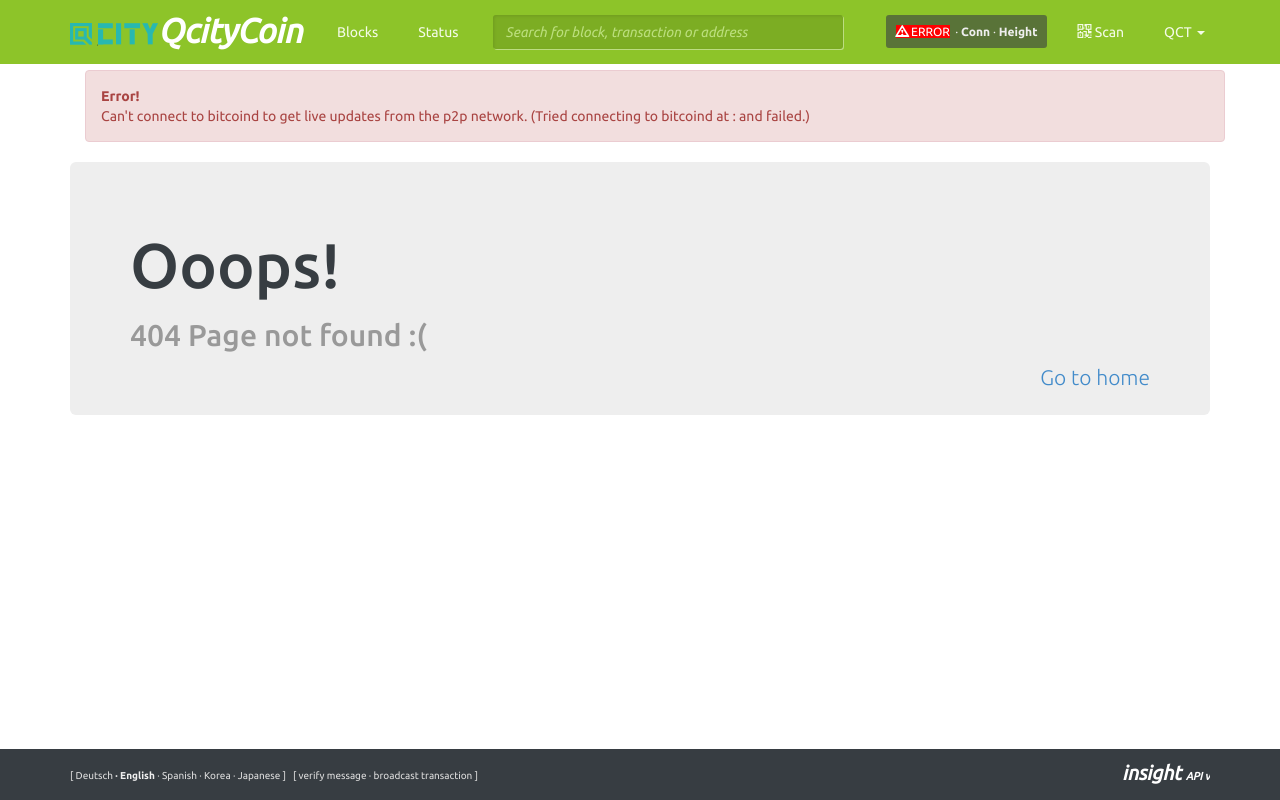
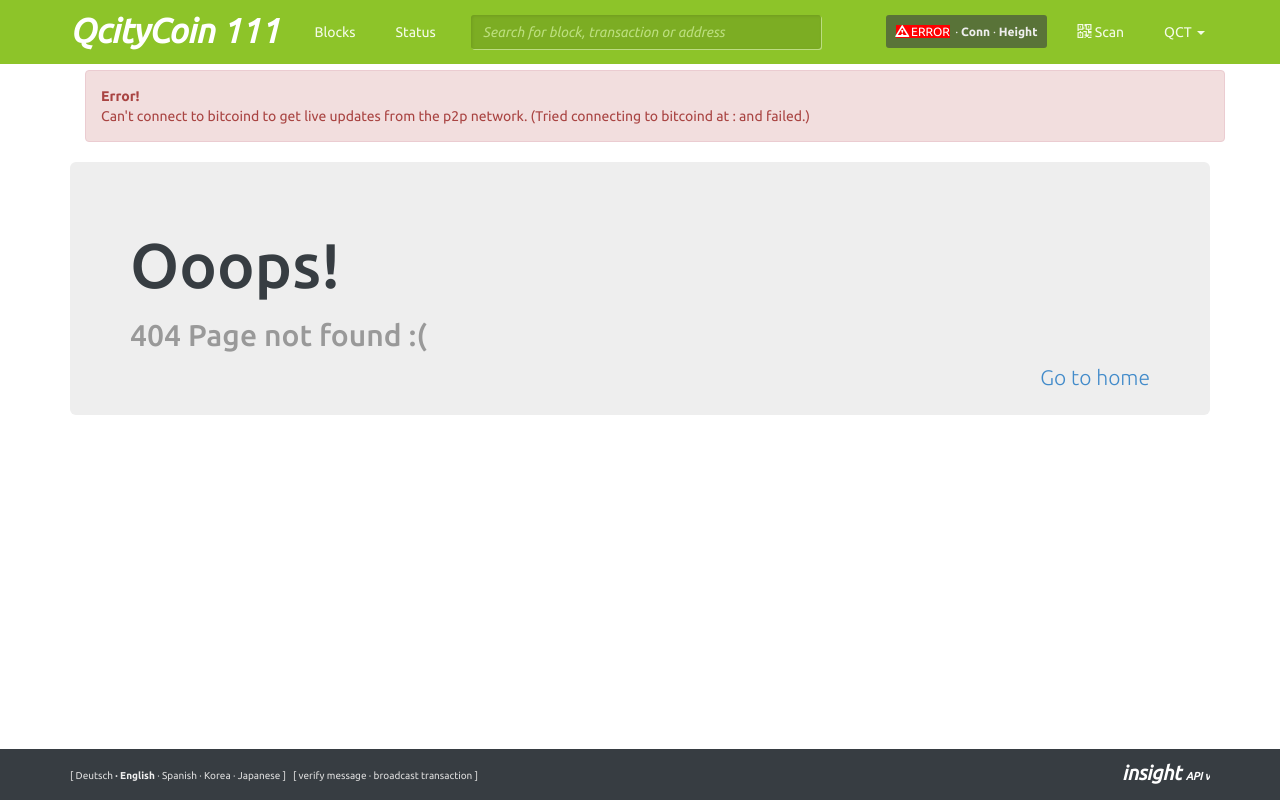
Before and after one commit to qcity/insight-qct, a website: page public/index-template.html in a window 1280 px wide. Drawn offline with nearby package versions, Linux system fonts and the light colour scheme; no server answers.

Commit message:
Update header.html

```diff
--- a/public/views/includes/header.html
+++ b/public/views/includes/header.html
@@ -7,7 +7,7 @@
         <span class="icon-bar"></span>
         <span class="icon-bar"></span>
       </button>
-            <a class="insight navbar-brand" href="."><img src='img/top_logo.png'>{{APP_CONFIG.COINNAME}} </a>
+            <a class="insight navbar-brand" href=".">{{APP_CONFIG.COINNAME}} 111</a>
         </div>
         <div class="navbar-collapse collapse" collapse="$root.isCollapsed">
             <ul class="nav navbar-nav">
```
